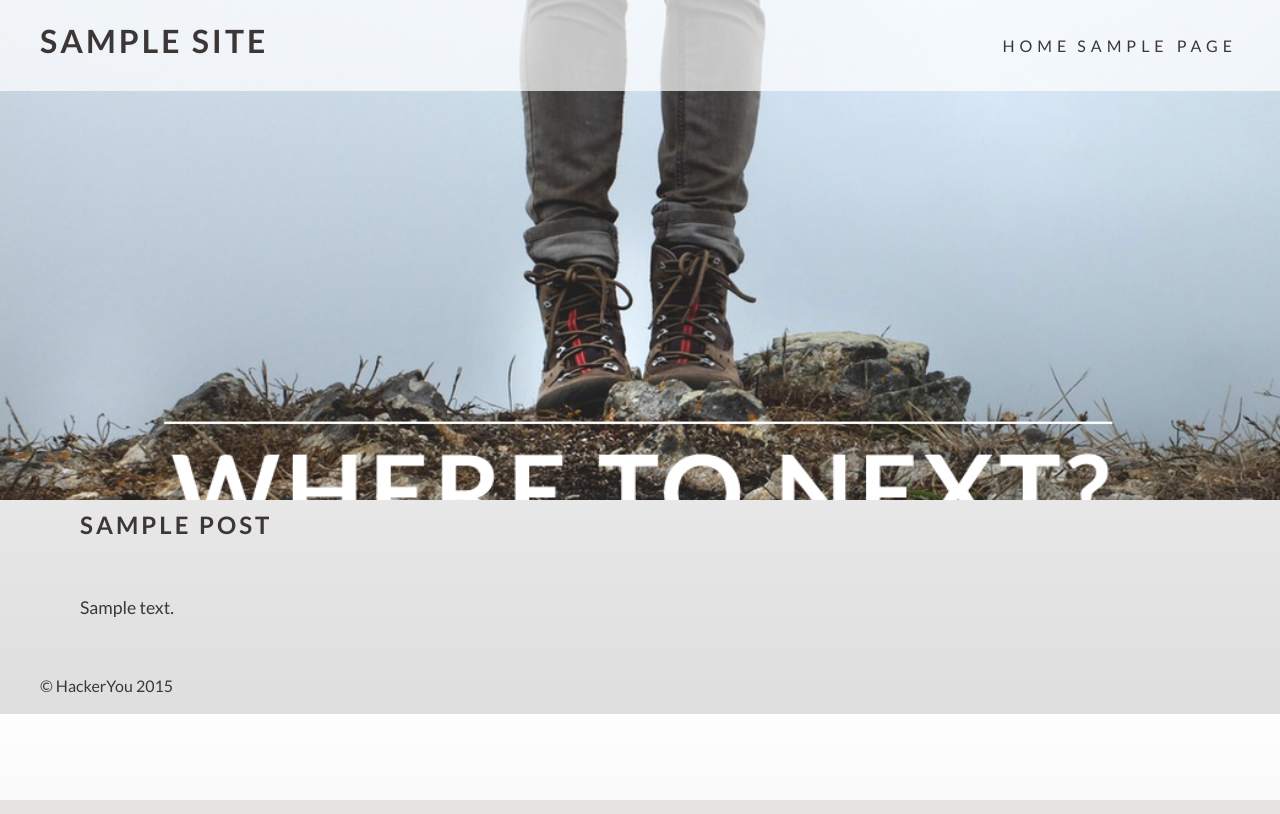
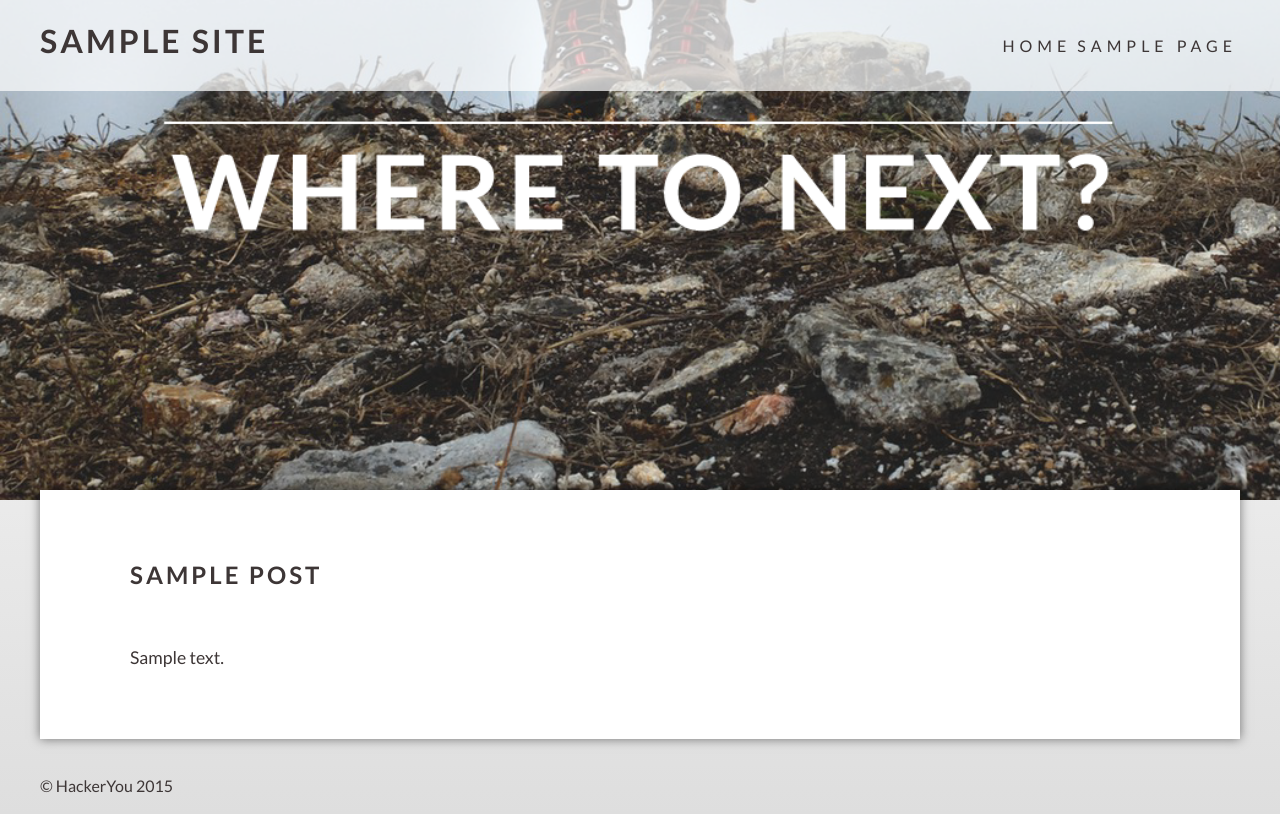
Before and after one commit to CUTERUSES/travel-blog, a WordPress theme: template themes/theme-hackeryou/page-about.php in a window 1280 px wide. Run offline with PHP 8.4 and a stand-in for WordPress, Linux system fonts and the light colour scheme; the site name, menu and one post (Sample post) are stand-ins, and other content is empty; style sheets or scripts are compiled from the project's sources; some libraries are stand-ins or nearby versions.

Commit message:
added box shadow

```diff
--- a/themes/theme-hackeryou/page-about.php
+++ b/themes/theme-hackeryou/page-about.php
@@ -9,7 +9,7 @@ get_header('about');  ?>
 <div class="main">
   <div class="container">
 
-    <div class="aboutContent">
+    <div class="whatThe">
       <?php // Start the loop ?>
       <?php if ( have_posts() ) while ( have_posts() ) : the_post(); ?>
 
--- a/themes/theme-hackeryou/styles/_page.scss
+++ b/themes/theme-hackeryou/styles/_page.scss
@@ -1,9 +1,13 @@
 // This is the page.scss file
 
-.aboutContent {
+// this is the styles for page-about.php i think it fucked up your contact form though. if you wanna share the styles, maybe add them below?
+.whatThe {
 	display: flex;
 	align-content: space-between;
 	margin-top: 50px;
+	background: white;
+	padding: 50px;
+	box-shadow: 0px 0px 10px rgba(0,0,0,0.5);
 	img{
 		min-width: 20%;
 		border-right: 1px solid #F3F3F3;
```
